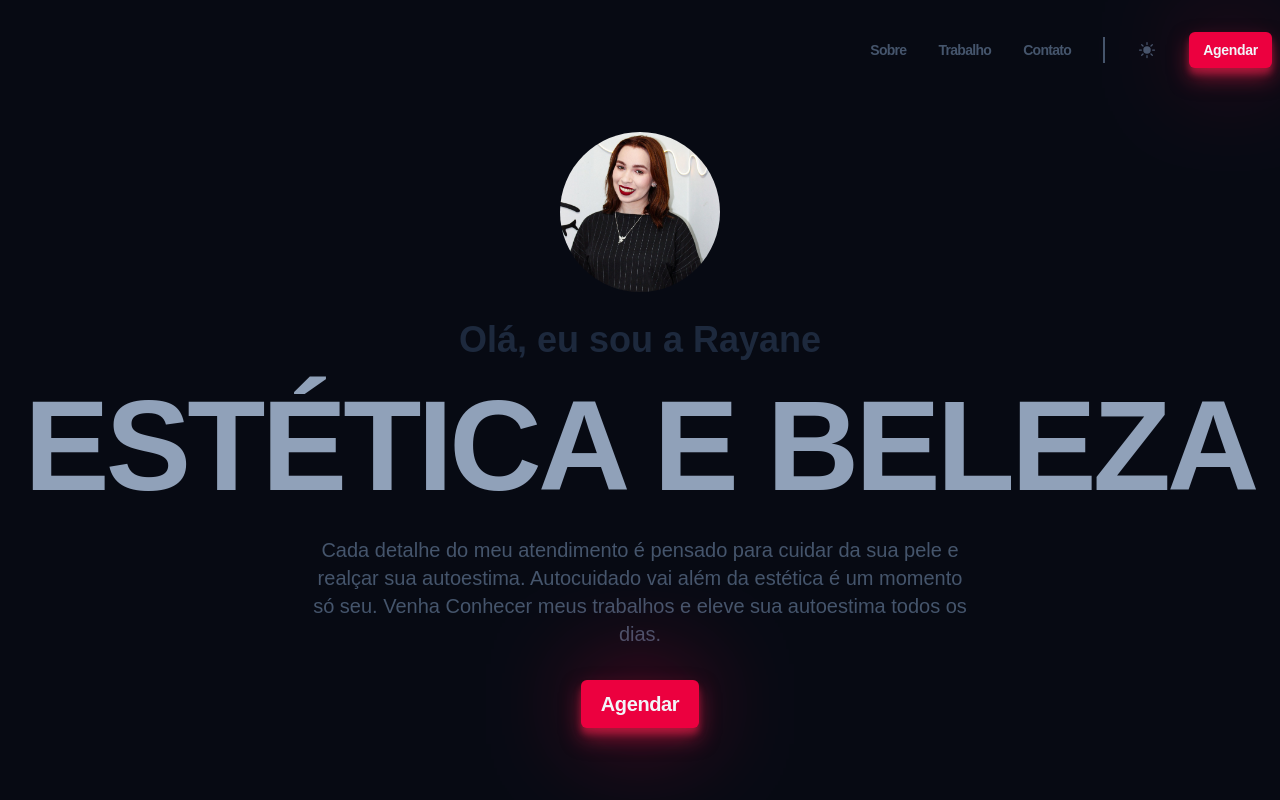
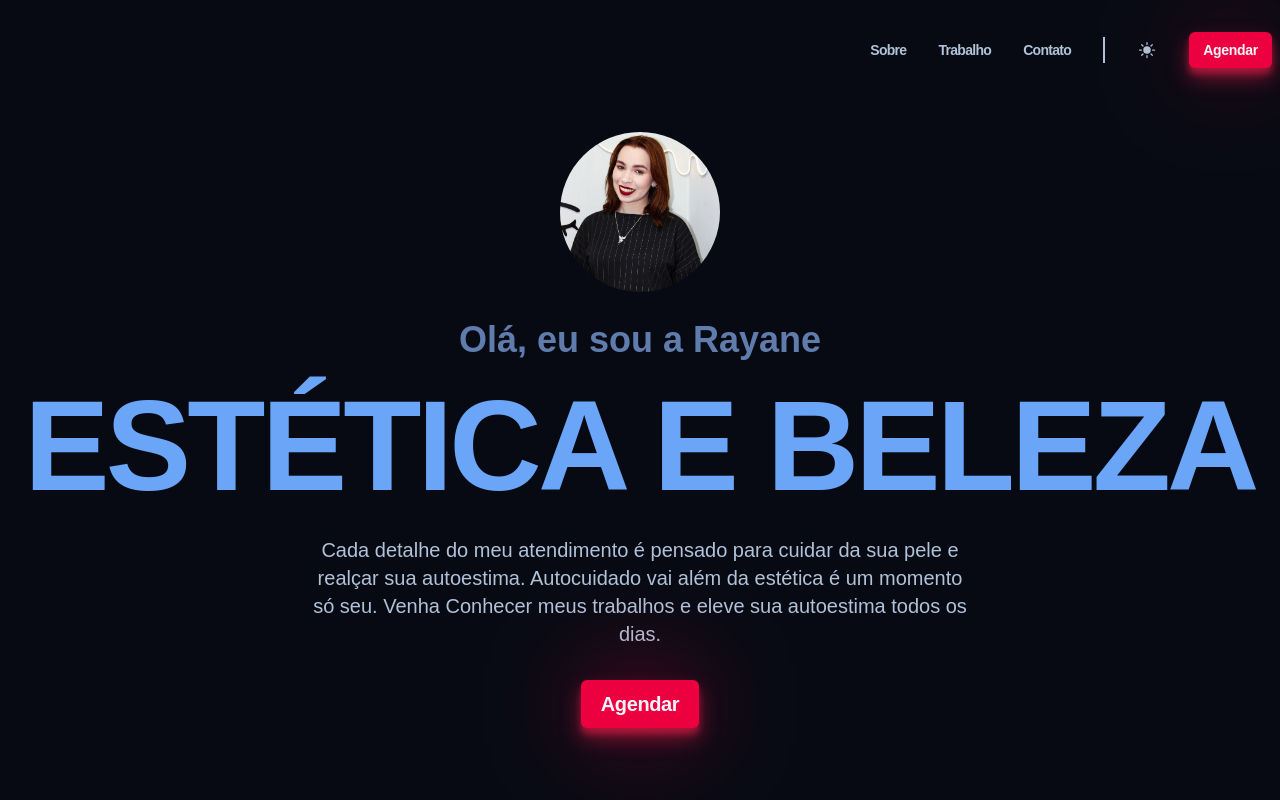
Before and after one commit to Abinel7/Nana-portfolio, a website built with Vite: page index.html in a window 1280 px wide. Shown: the top 800 px of the page. Built offline with nearby package versions, Linux system fonts and the light colour scheme; a web font is replaced by a local one.

Commit message:
trocando paleta de cor

```diff
--- a/styles/style.css
+++ b/styles/style.css
@@ -1,9 +1,9 @@
 :root {
   --clr-dark: #070a13;
   --clr-light: oklch(96.8% 0.007 247.896);
-  --clr-slate400: oklch(70.4% 0.04 256.788);
-  --clr-slate600: oklch(44.6% 0.043 257.281);
-  --clr-slate800: oklch(27.9% 0.041 260.031);
+  --clr-slate400: oklch(71.728% 0.13512 257.192);
+  --clr-slate600: oklch(80.813% 0.03641 254.944);
+  --clr-slate800: oklch(58.49% 0.08256 261.277);
   --clr-rose: oklch(58.6% 0.253 17.585);
   --clr-indigo: oklch(51.1% 0.262 276.966);
 
```
